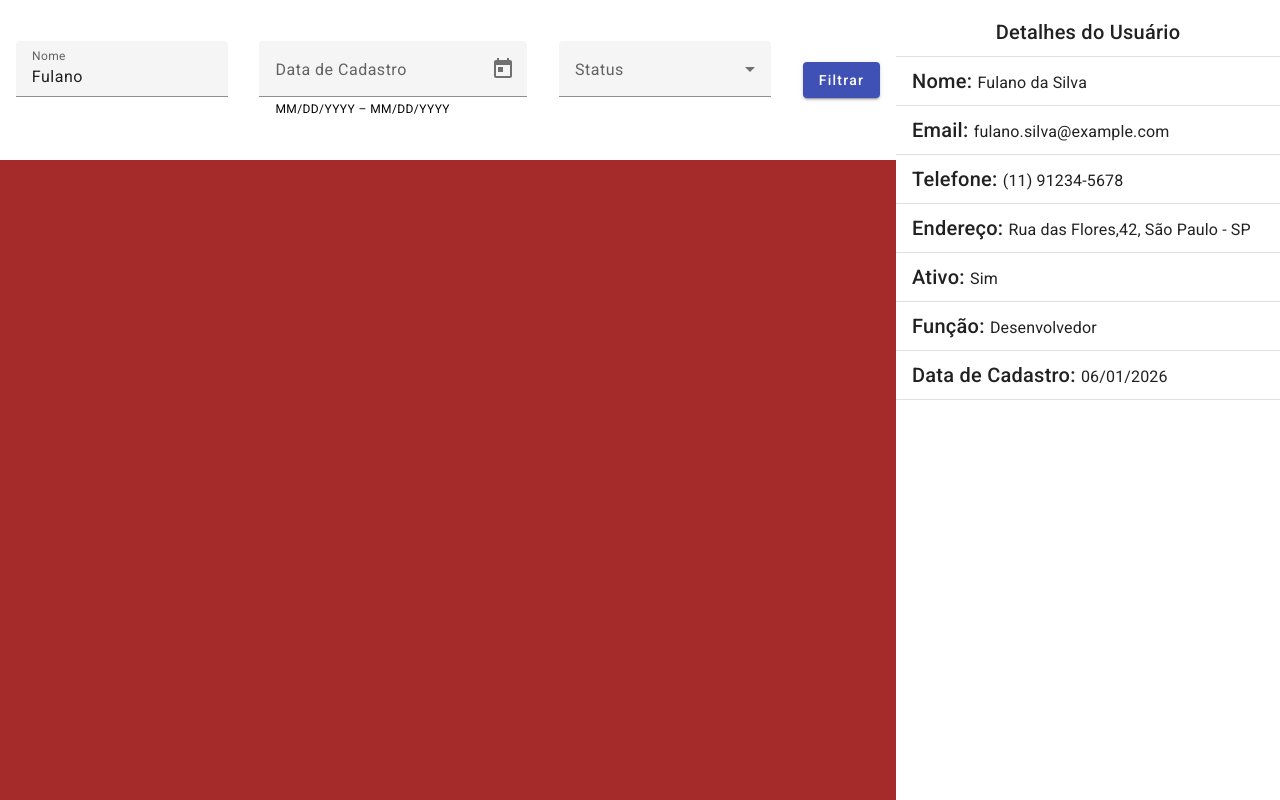
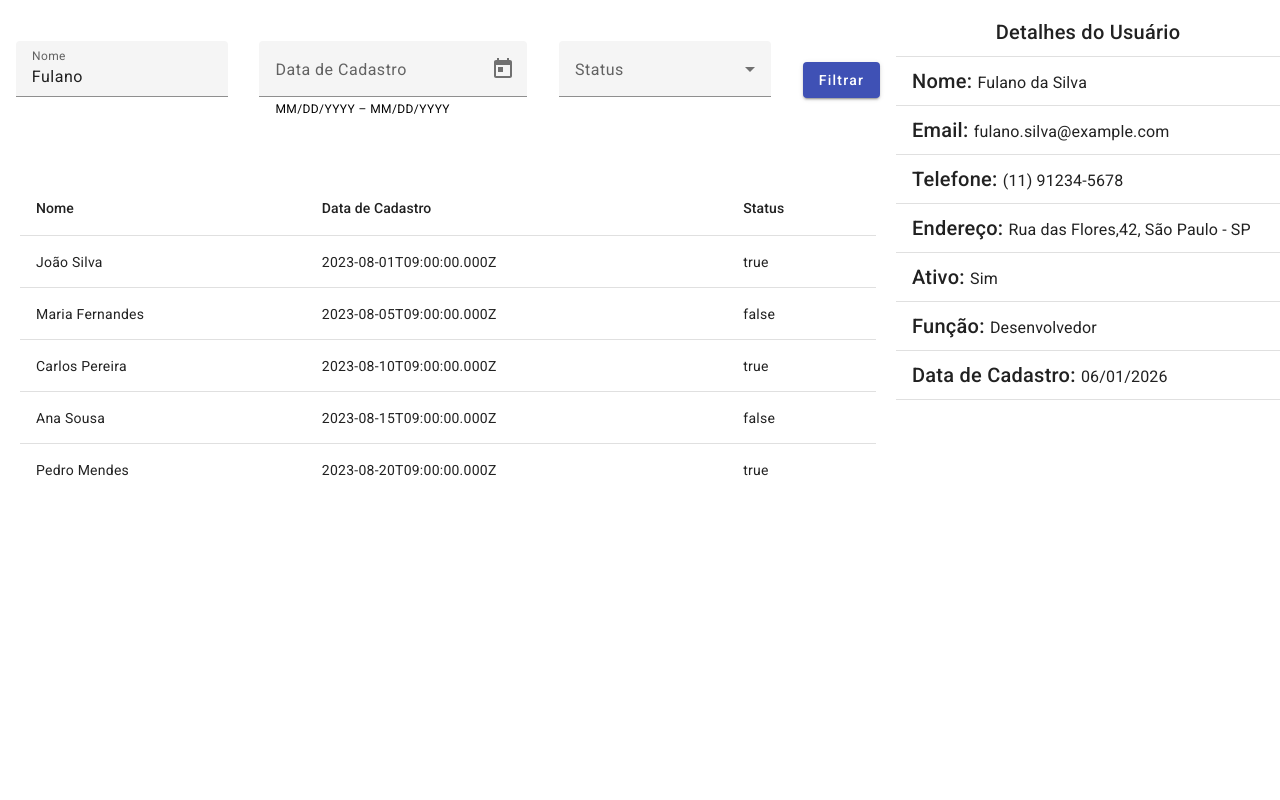
Before and after one commit to GustavoEmiliano/angular-users-filter, an Angular app: page / in a window 1280 px wide. Built offline with nearby package versions, Linux system fonts and the light colour scheme.

Commit message:
feat: create table users component layout

```diff
--- a/src/app/angular-material/angular-material.module.ts
+++ b/src/app/angular-material/angular-material.module.ts
@@ -1,7 +1,8 @@
 import { NgModule } from "@angular/core";
+import {MatTableModule} from '@angular/material/table';
 import { MatListModule } from '@angular/material/list';
 import { MatInputModule } from '@angular/material/input';
-import {MatSelectModule} from '@angular/material/select';
+import { MatSelectModule } from '@angular/material/select';
 import { MatButtonModule } from "@angular/material/button";
 import { MatNativeDateModule } from "@angular/material/core";
 import { MatDividerModule } from '@angular/material/divider';
@@ -19,6 +20,7 @@ import { MatDatepickerModule } from '@angular/material/datepicker';
     MatNativeDateModule,
     MatSelectModule,
     MatButtonModule,
+    MatTableModule,
 
   ],
   exports: [
@@ -30,6 +32,7 @@ import { MatDatepickerModule } from '@angular/material/datepicker';
     MatNativeDateModule,
     MatSelectModule,
     MatButtonModule,
+    MatTableModule,
   ],
 })
 export class AngularMaterialModule {
--- a/src/app/app.component.html
+++ b/src/app/app.component.html
@@ -6,6 +6,7 @@
     </div>
     <div class="main-left-div">
       <!-- Conteúdo da div esquerda (80% de altura) -->
+       <app-users-list></app-users-list>
     </div>
   </div>
   <div class="right-div">
--- a/src/app/app.component.scss
+++ b/src/app/app.component.scss
@@ -18,7 +18,6 @@
 /* Ocupa 80% da altura do seu contêiner pai */
 .main-left-div {
     height: 80%;
-    background-color: brown;
 }
 
 .right-div {
--- a/src/app/components/components.module.ts
+++ b/src/app/components/components.module.ts
@@ -6,11 +6,13 @@ import { AngularMaterialModule } from "../angular-material/angular-material.modu
 
 import { FilterComponent } from './filter/filter.component';
 import { UserDetailsComponent } from './user-details/user-details.component';
+import { UsersListComponent } from './users-list/users-list.component';
 
 @NgModule({
   declarations: [
     UserDetailsComponent,
     FilterComponent,
+    UsersListComponent,
   ],
   imports: [
     AngularMaterialModule,
@@ -20,6 +22,7 @@ import { UserDetailsComponent } from './user-details/user-details.component';
   exports: [
     UserDetailsComponent,
     FilterComponent,
+    UsersListComponent,
   ],
 })
 export class ComponentsModule {
--- /dev/null
+++ b/src/app/components/users-list/users-list.component.html
@@ -0,0 +1,24 @@
+<div class="users-list">
+  <table mat-table [dataSource]="usersList">
+    <!-- Name Column -->
+    <ng-container matColumnDef="name">
+      <th mat-header-cell *matHeaderCellDef>Nome</th>
+      <td mat-cell *matCellDef="let element" class="users-list__item" (click)="onUserSelected(element)">{{ element.nome }}</td>
+    </ng-container>
+
+    <!-- Date Register Column -->
+    <ng-container matColumnDef="date">
+      <th mat-header-cell *matHeaderCellDef>Data de Cadastro</th>
+      <td mat-cell *matCellDef="let element" class="users-list__item" (click)="onUserSelected(element)">{{ element.dataCadastro }}</td>
+    </ng-container>
+
+    <!-- Status Column -->
+    <ng-container matColumnDef="status">
+      <th mat-header-cell *matHeaderCellDef>Status</th>
+      <td mat-cell *matCellDef="let element" class="users-list__item" (click)="onUserSelected(element)">{{ element.ativo }}</td>
+    </ng-container>
+
+    <tr mat-header-row *matHeaderRowDef="displayedColumns"></tr>
+    <tr mat-row *matRowDef="let row; columns: displayedColumns"></tr>
+  </table>
+</div>
--- /dev/null
+++ b/src/app/components/users-list/users-list.component.scss
@@ -0,0 +1,10 @@
+.users-list {
+  width: 100%;
+  height: 100%;
+  padding: 20px;
+
+
+  &__item {
+    cursor: pointer;
+  }
+}
--- /dev/null
+++ b/src/app/components/users-list/users-list.component.ts
@@ -0,0 +1,18 @@
+import { Component } from '@angular/core';
+import { IUser } from '../../interfaces/user/user.interface';
+import { UsersList } from '../../data/users-list';
+
+@Component({
+  selector: 'app-users-list',
+  templateUrl: './users-list.component.html',
+  styleUrl: './users-list.component.scss'
+})
+export class UsersListComponent {
+  usersList: IUser[] = UsersList;
+    displayedColumns: string[] = ['name', 'date', 'status'];
+
+    onUserSelected(user: IUser) {
+      console.log('user', user);
+
+    }
+}
```
Also changed, not shown: 1 other file (tests, documents, lock files or other folders).
